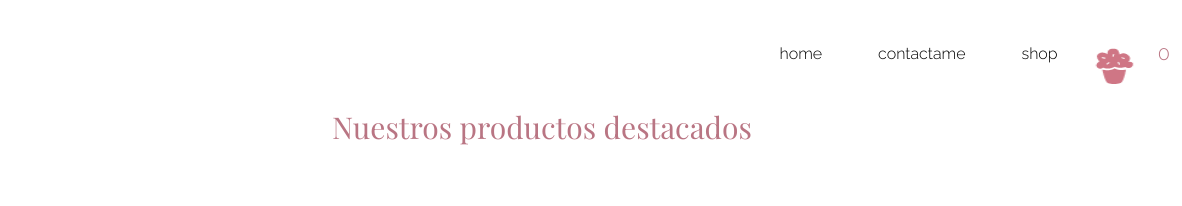
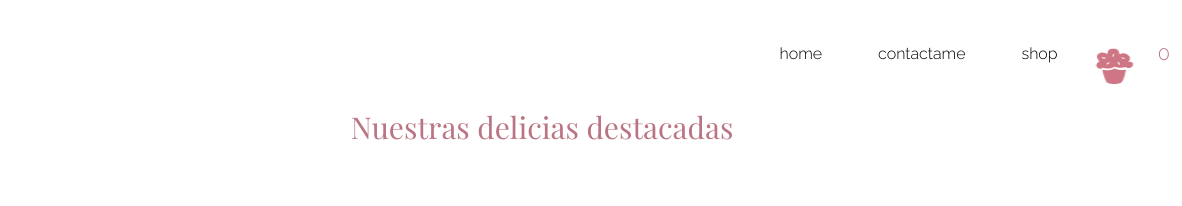
Before and after one commit to micaelayela/ecommerce_js, a plain HTML site: page shop.html in a window 1280 px wide. Shown: the top 206 px of the page, 98-1280 px from the left. Drawn offline with nearby package versions, Linux system fonts and the light colour scheme; some packages are replaced by stand-ins of ours; a script that the page names is missing.

Commit message:
correcciones h2

```diff
--- a/shop.html
+++ b/shop.html
@@ -52,7 +52,7 @@
         </nav>
     </header>
     <main>
-        <h2> Nuestros productos destacados </h2>
+        <h2> Nuestras delicias destacadas </h2>
         <div id="carouselExampleIndicators" class="carousel slide" data-bs-ride="true">
             <div class="carousel-indicators">
                 <button type="button" data-bs-target="#carouselExampleIndicators" data-bs-slide-to="0" class="active"
```
